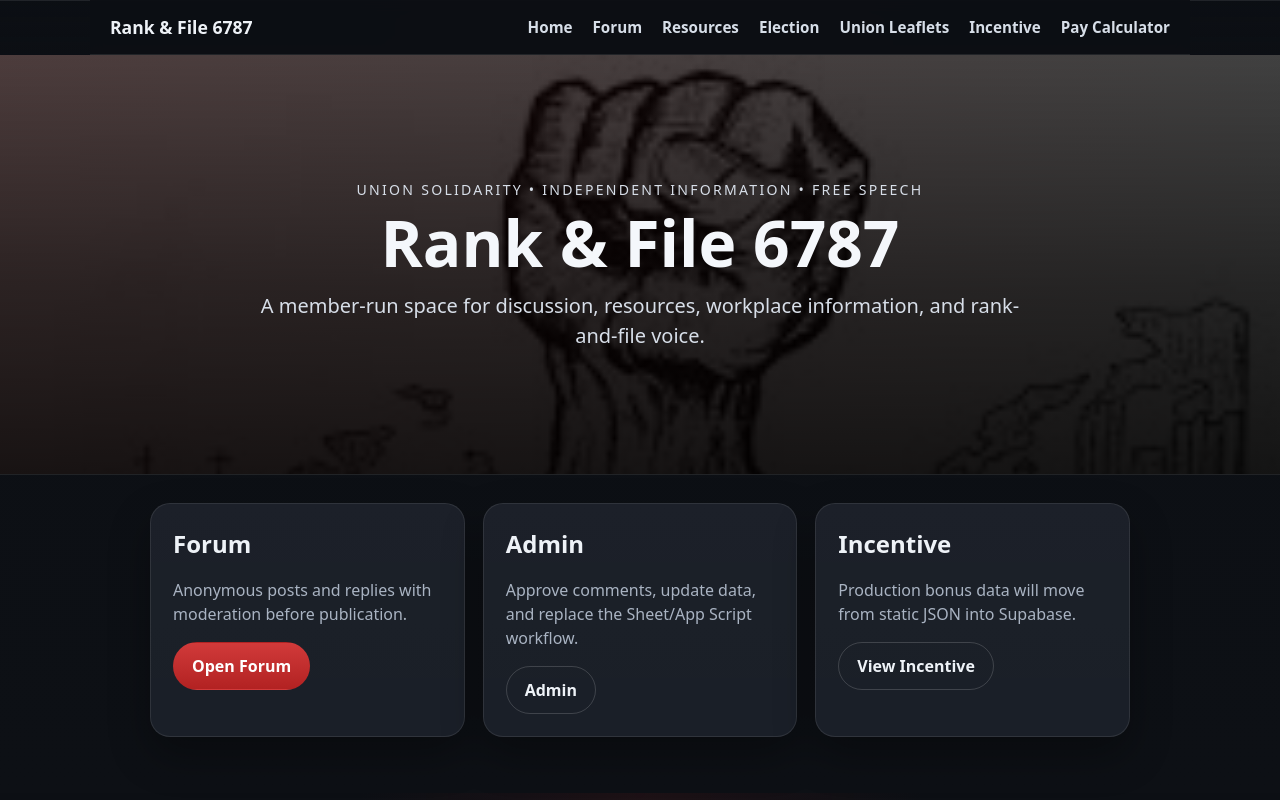
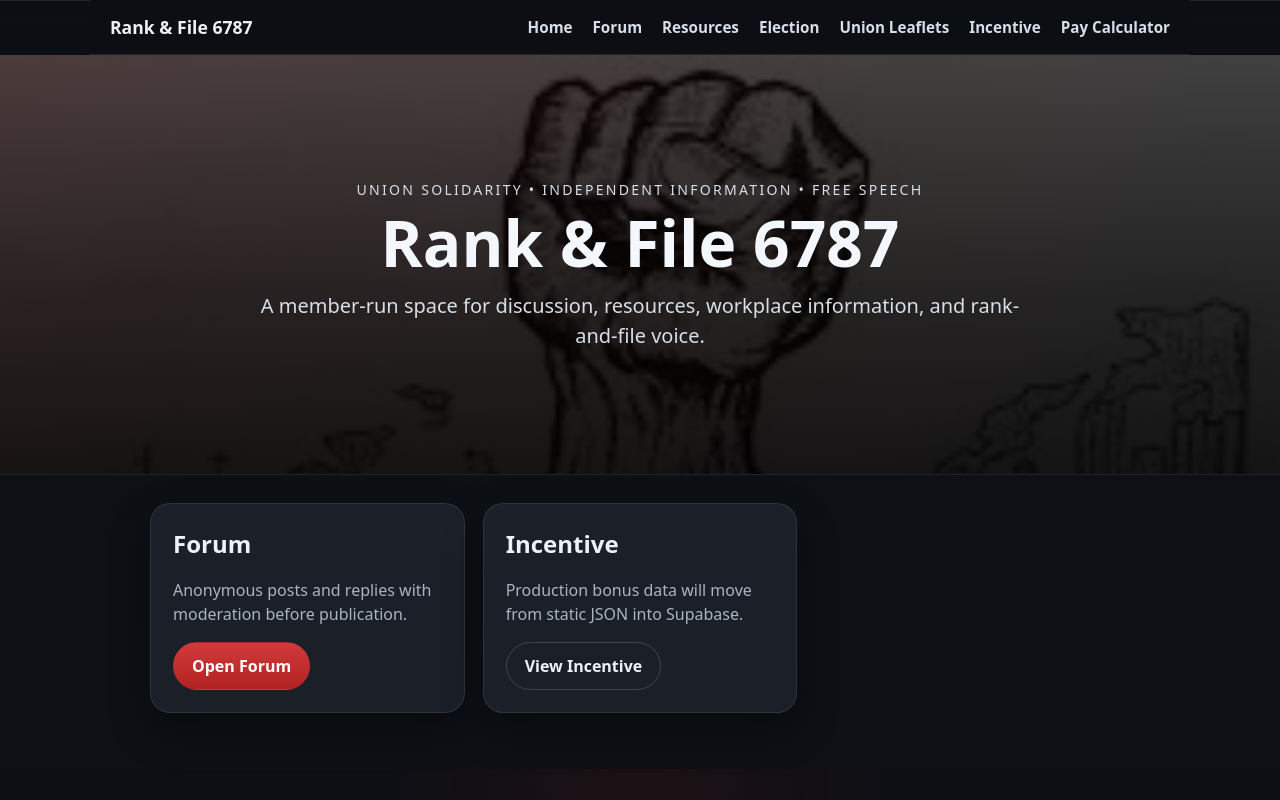
Before and after one commit to rankfile6787/RanknFile6787, a Next.js app: page / in a window 1280 px wide. Built offline with nearby package versions, Linux system fonts and the light colour scheme.

Commit message:
Remove public admin link

```diff
--- a/app/page.tsx
+++ b/app/page.tsx
@@ -24,13 +24,6 @@
             </Link>
           </article>
           <article className="panel">
-            <h2>Admin</h2>
-            <p className="muted">Approve comments, update data, and replace the Sheet/App Script workflow.</p>
-            <Link className="btn" href="/admin">
-              Admin
-            </Link>
-          </article>
-          <article className="panel">
             <h2>Incentive</h2>
             <p className="muted">Production bonus data will move from static JSON into Supabase.</p>
             <Link className="btn" href="/production-bonus">
```
